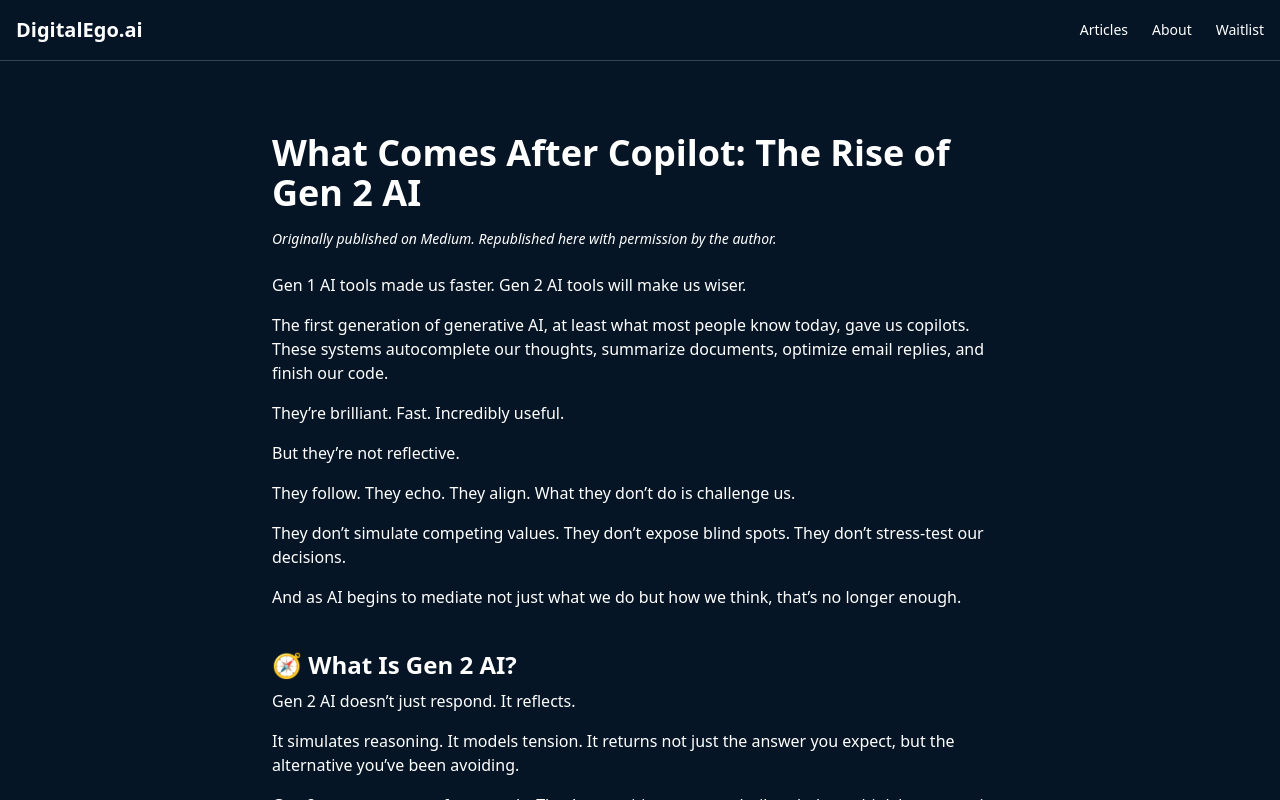
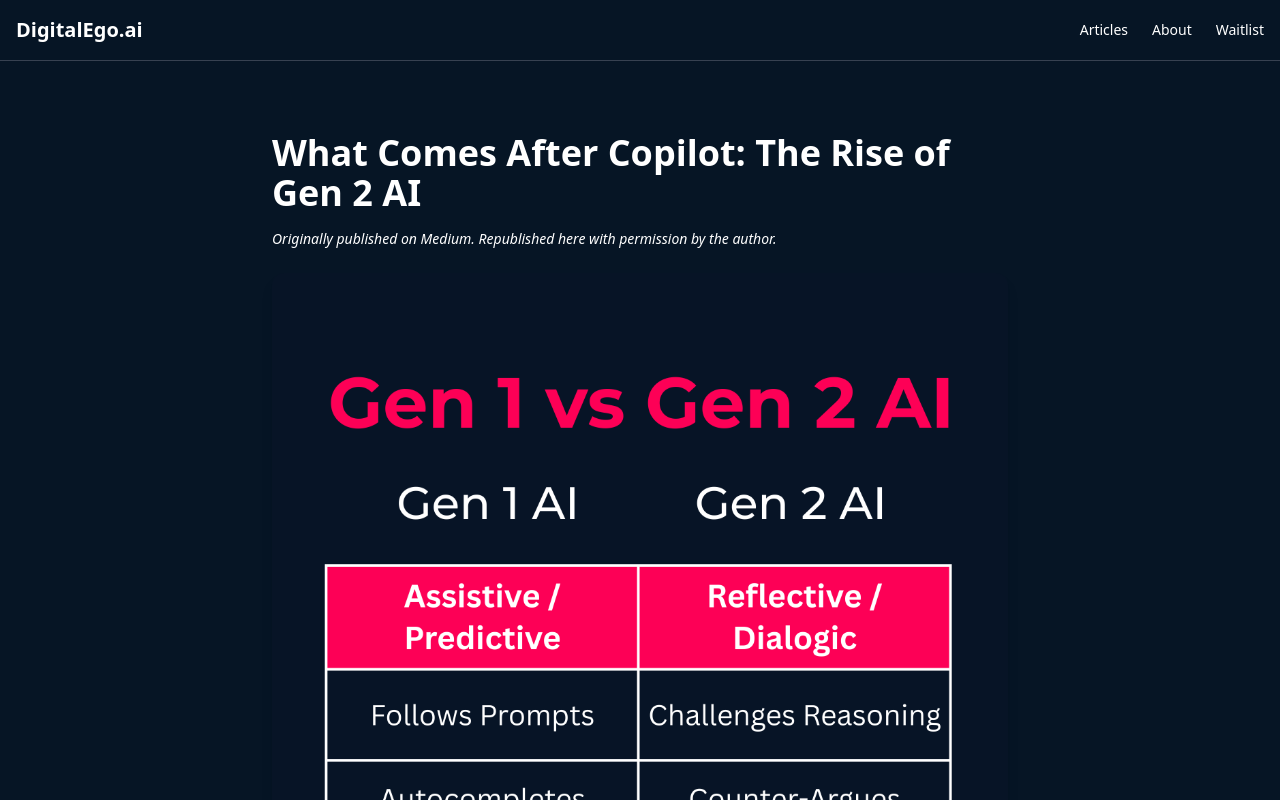
Before and after one commit to mbumpus/digitalego-landing, a Next.js app: page /articles/gen-2-ai in a window 1280 px wide. Shown: the top 800 px of the page. Built offline with nearby package versions, Linux system fonts and the light colour scheme.

Commit message:
Update page.jsx

```diff
--- a/app/articles/gen-2-ai/page.jsx
+++ b/app/articles/gen-2-ai/page.jsx
@@ -11,6 +11,11 @@ export default function Page() {
     <article className="max-w-3xl mx-auto py-12 px-4 text-white">
       <h1 className="text-4xl font-bold mb-4">What Comes After Copilot: The Rise of Gen 2 AI</h1>
       <p className="text-sm italic mb-6">Originally published on Medium. Republished here with permission by the author.</p>
+      <img
+        src="/images/gen-2-ai-cover.png"
+        alt="Cover image for Gen 2 AI article"
+        className="w-full rounded-xl shadow-lg mb-8"
+       />
 
       <p className="mb-4">Gen 1 AI tools made us faster. Gen 2 AI tools will make us wiser.</p>
       <p className="mb-4">The first generation of generative AI, at least what most people know today, gave us copilots. These systems autocomplete our thoughts, summarize documents, optimize email replies, and finish our code.</p>
```
